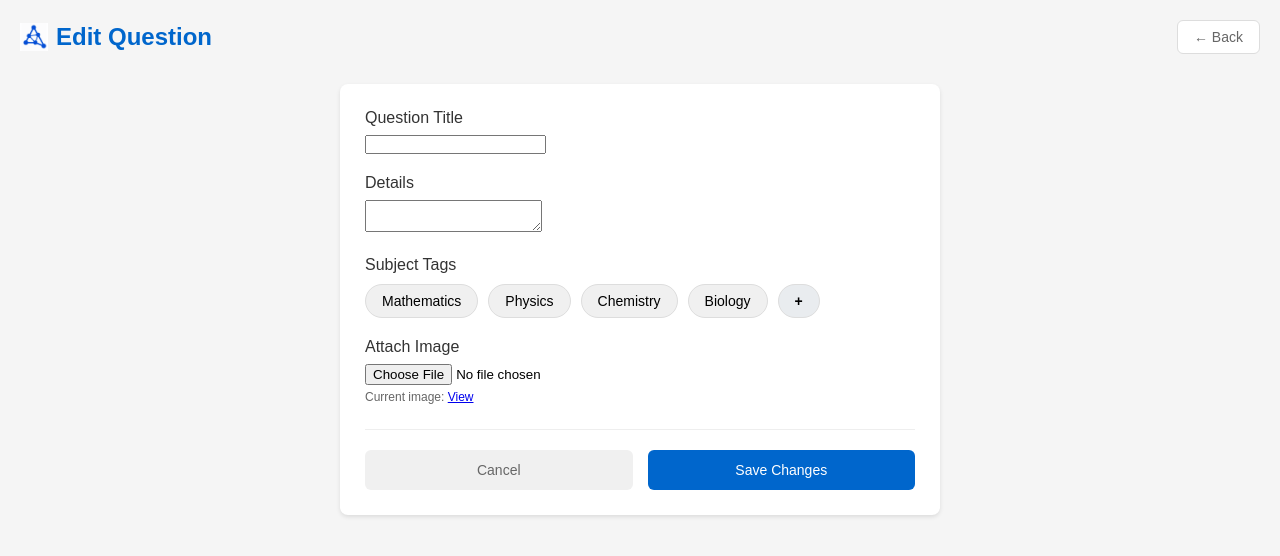
After one commit to Vk2008/Acabuddy, a Django app: template registration/templates/edit_question.html in a window 1280 px wide. The commit adds this page. Shown: the top 556 px of the page. Run offline with Django 3.2, Linux system fonts and the light colour scheme; the template is opened without the code that fills it: most values are stand-ins (such as "Sample title", 1, 10 or a date in 2020); form fields are guessed from the names that the template uses.

Commit message:
New features added.

```diff
--- a/registration/registration/urls.py
+++ b/registration/registration/urls.py
@@ -33,6 +33,10 @@ urlpatterns = [
     path('profile/', views.ProfilePage, name = 'profile'),
     path("settings/", views.account_settings, name="account_settings"),
     path('leaderboard/', views.LeaderboardPage, name='leaderboard')
+    path('question/<int:question_id>/delete/', views.delete_question, name='delete_question'),
+    path('question/<int:question_id>/edit/', views.edit_question, name='edit_question'),
+    path('answer/<int:answer_id>/delete/', views.delete_answer, name='delete_answer'),
+    path('answer/<int:answer_id>/edit/', views.edit_answer, name='edit_answer'),
 ]
 urlpatterns += static(settings.MEDIA_URL, document_root=settings.MEDIA_ROOT)
 
--- /dev/null
+++ b/registration/templates/edit_question.html
@@ -0,0 +1,303 @@
+<!DOCTYPE html>
+<html lang="en">
+<head>
+    <meta charset="UTF-8">
+    <meta name="viewport" content="width=device-width, initial-scale=1.0">
+    <title>AcaBuddy - Edit Question</title>
+    {% load static %}
+
+    <!-- Favicon -->
+    <link rel="icon" href="{% static 'images/logo.png' %}" type="image/png">
+    <style>
+        * {
+            margin: 0;
+            padding: 0;
+            box-sizing: border-box;
+            font-family: Arial, sans-serif;
+        }
+
+        body {
+            background: #f5f5f5;
+            padding: 20px;
+        }
+
+        .header {
+            display: flex;
+            justify-content: space-between;
+            align-items: center;
+            margin-bottom: 30px;
+        }
+
+        .app-name {
+            color: #0066cc;
+            font-size: 24px;
+            font-weight: bold;
+        }
+
+        .back-btn {
+            color: #666;
+            text-decoration: none;
+            font-size: 14px;
+            padding: 8px 16px;
+            border: 1px solid #ddd;
+            border-radius: 6px;
+            background: white;
+        }
+
+        .back-btn:hover {
+            background: #f0f0f0;
+        }
+
+        .brand {
+            display: flex;
+            align-items: center;
+            gap: 8px;
+        }
+
+        .brand img {
+            width: 28px;
+            height: 28px;
+            object-fit: contain;
+        }
+
+        .form-container {
+            background: white;
+            border-radius: 8px;
+            padding: 25px;
+            max-width: 600px;
+            margin: 0 auto;
+            box-shadow: 0 2px 4px rgba(0,0,0,0.1);
+        }
+
+        .form-group {
+            margin-bottom: 20px;
+        }
+
+        label {
+            display: block;
+            margin-bottom: 8px;
+            color: #333;
+            font-weight: 500;
+        }
+
+        .input-field {
+            width: 100%;
+            padding: 12px;
+            border: 1px solid #ddd;
+            border-radius: 6px;
+            font-size: 14px;
+        }
+
+        .input-field:focus {
+            outline: none;
+            border-color: #0066cc;
+        }
+
+        textarea.input-field {
+            min-height: 120px;
+            resize: vertical;
+        }
+
+        .tags-container {
+            display: flex;
+            gap: 10px;
+            flex-wrap: wrap;
+            margin-top: 10px;
+        }
+
+        .tag {
+            padding: 8px 16px;
+            background: #f0f0f0;
+            border: 1px solid #ddd;
+            border-radius: 20px;
+            cursor: pointer;
+            font-size: 14px;
+        }
+
+        .tag.selected {
+            background: #0066cc;
+            color: white;
+            border-color: #0066cc;
+        }
+
+        .tag.add-tag {
+            font-weight: bold;
+            background: #e9ecef;
+        }
+
+        .buttons {
+            display: flex;
+            gap: 15px;
+            margin-top: 25px;
+            padding-top: 20px;
+            border-top: 1px solid #eee;
+        }
+
+        .btn {
+            padding: 12px 24px;
+            border: none;
+            border-radius: 6px;
+            font-size: 14px;
+            cursor: pointer;
+            flex: 1;
+        }
+
+        .btn-cancel {
+            background: #f0f0f0;
+            color: #666;
+            text-decoration: none;
+            text-align: center;
+        }
+
+        .btn-cancel:hover {
+            background: #e0e0e0;
+        }
+
+        .btn-save {
+            background: #0066cc;
+            color: white;
+        }
+
+        .btn-save:hover {
+            background: #0055aa;
+        }
+    </style>
+</head>
+<body>
+    <div class="header">
+        <div class="brand">
+            <img src="{% static 'images/logo.png' %}" alt="AcaBuddy logo">
+            <span class="app-name">Edit Question</span>
+        </div>
+        <a href="{% url 'question_detail' question.id %}" class="back-btn">← Back</a>
+    </div>
+
+    <div class="form-container">
+        <form method="post" enctype="multipart/form-data">
+            {% csrf_token %}
+            <div class="form-group">
+                <label>Question Title</label>
+                {{ form.title }}
+            </div>
+
+            <div class="form-group">
+                <label>Details</label>
+                {{ form.body }}
+            </div>
+
+            <div class="form-group">
+                <label>Subject Tags</label>
+                <div class="tags-container" id="tagsContainer">
+                    <div class="tag" data-tag="Mathematics">Mathematics</div>
+                    <div class="tag" data-tag="Physics">Physics</div>
+                    <div class="tag" data-tag="Chemistry">Chemistry</div>
+                    <div class="tag" data-tag="Biology">Biology</div>
+                    <div class="tag add-tag" id="addTagBtn">+</div>
+                </div>
+                {{ form.tags.as_hidden }}
+
+                <input
+                type="text"
+                id="customTagInput"
+                class="input-field"
+                placeholder="Enter subject tag and press Enter"
+                style="margin-top: 10px; display: none;"
+                >
+            </div>
+
+            <div class="form-group">
+                <label>Attach Image</label>
+                {{ form.image }}
+                {% if question.image %}
+                <p style="font-size: 12px; color: #666; margin-top: 5px;">
+                    Current image: <a href="{{ question.image.url }}" target="_blank">View</a>
+                </p>
+                {% endif %}
+            </div>
+
+            <div class="buttons">
+                <a href="{% url 'question_detail' question.id %}" class="btn btn-cancel">Cancel</a>
+                <button type="submit" class="btn btn-save">Save Changes</button>
+            </div>
+        </form>
+    </div>
+
+    <script>
+        // Tag selection
+        const tagsContainer = document.getElementById('tagsContainer');
+        const hiddenTagInput = document.querySelector('input[name="tags"]');
+        const addTagBtn = document.getElementById('addTagBtn');
+        const customTagInput = document.getElementById('customTagInput');
+
+        // Pre-populate selected tags
+        let selectedTags = hiddenTagInput.value ? hiddenTagInput.value.split(',').map(t => t.trim()) : [];
+
+        // Mark existing tags as selected
+        selectedTags.forEach(tag => {
+            const tagElement = document.querySelector(`[data-tag="${tag}"]`);
+            if (tagElement) {
+                tagElement.classList.add('selected');
+            } else {
+                // Add custom tag
+                const newTag = document.createElement('div');
+                newTag.className = 'tag selected';
+                newTag.dataset.tag = tag;
+                newTag.textContent = tag;
+                tagsContainer.insertBefore(newTag, addTagBtn);
+            }
+        });
+
+        tagsContainer.addEventListener('click', function(e) {
+            const tag = e.target;
+
+            if (!tag.classList.contains('tag')) return;
+
+            if (tag.classList.contains('add-tag')) {
+                customTagInput.style.display = 'block';
+                customTagInput.focus();
+                return;
+            }
+
+            const value = tag.dataset.tag;
+
+            if (selectedTags.includes(value)) {
+                selectedTags = selectedTags.filter(t => t !== value);
+                tag.classList.remove('selected');
+            } else {
+                selectedTags.push(value);
+                tag.classList.add('selected');
+            }
+
+            hiddenTagInput.value = selectedTags.join(',');
+        });
+
+        customTagInput.addEventListener('keydown', function(e){
+            if (e.key === 'Enter') {
+                e.preventDefault();
+
+                const value = customTagInput.value.trim();
+                if(!value) return;
+
+                if (selectedTags.includes(value)) {
+                    customTagInput.value = '';
+                    customTagInput.style.display = 'none';
+                    return;
+                }
+
+                const newTag = document.createElement('div');
+                newTag.className = 'tag selected';
+                newTag.dataset.tag = value;
+                newTag.textContent = value;
+
+                tagsContainer.insertBefore(newTag, addTagBtn);
+
+                selectedTags.push(value);
+                hiddenTagInput.value = selectedTags.join(',');
+
+                customTagInput.value = '';
+                customTagInput.style.display = 'none';
+            }
+        });
+    </script>
+</body>
+</html>
```
Also changed, not shown: registration/app1/models.py (+58 -1 lines), registration/app1/views.py (+110 -1 lines), registration/templates/edit_answer.html (added, +185 -0 lines), registration/templates/profile.html (+36 -0 lines), registration/templates/question_detail.html (+46 -2 lines).
